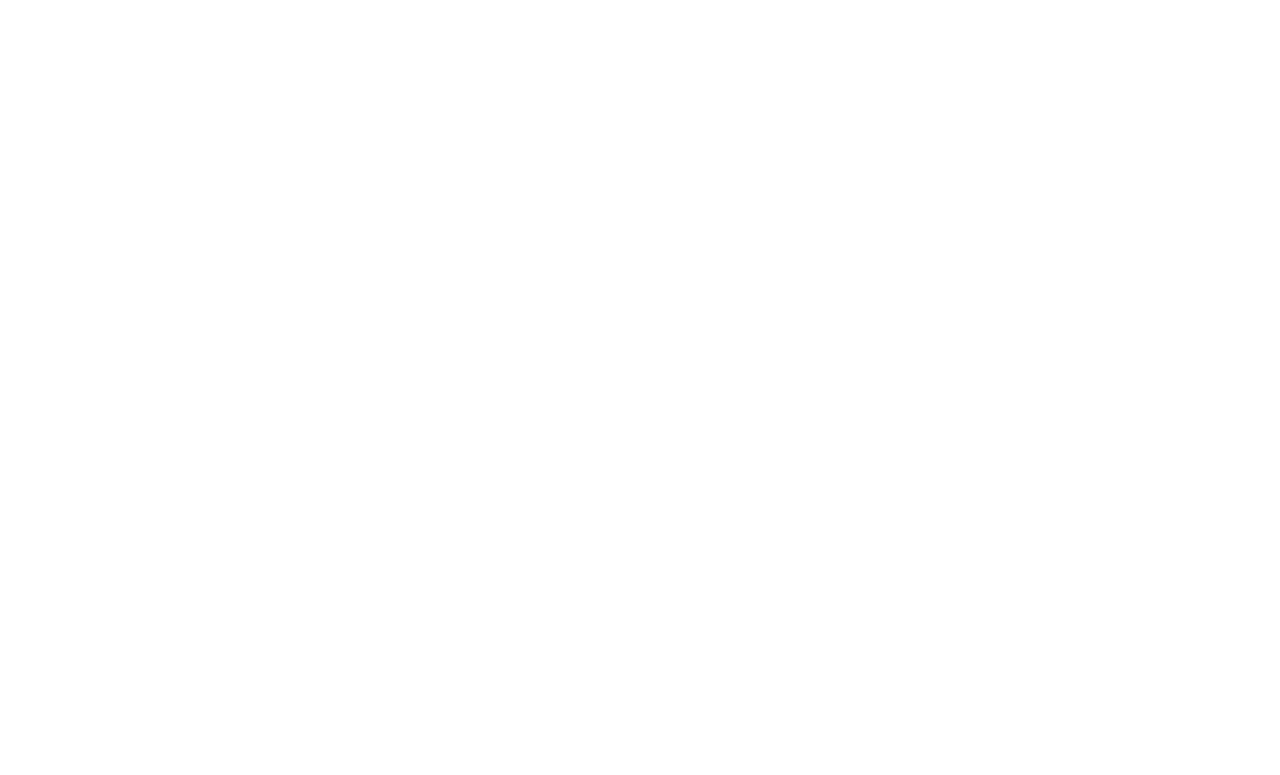
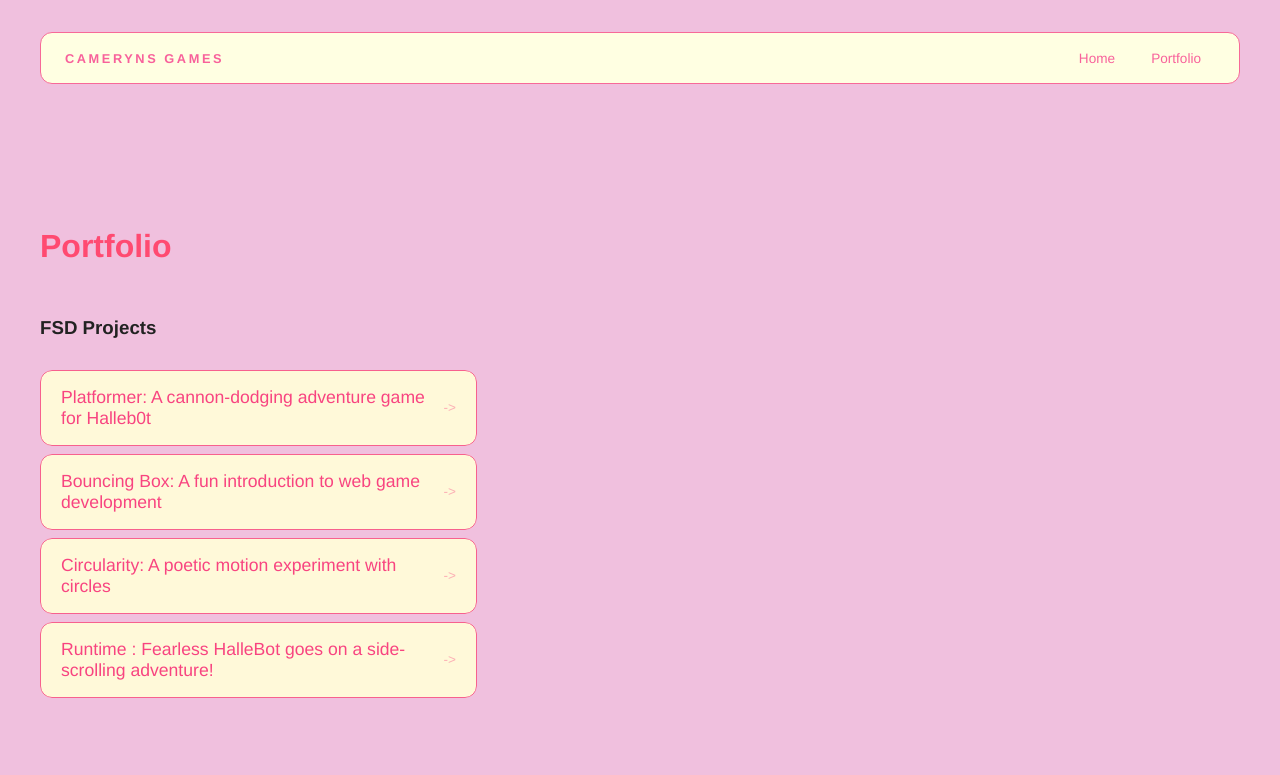
Before and after one commit to 7029950-lab/7029950-lab.github.io, a plain HTML site: page portfolio.html in a window 1280 px wide. Drawn offline with Linux system fonts and the light colour scheme.

Commit message:
finished

```diff
--- a/portfolio.html
+++ b/portfolio.html
@@ -0,0 +1,50 @@
+<!DOCTYPE html>
+<html>
+
+<head>
+  <title>Cameryn 2nd lovley life</title>
+  <link rel="stylesheet" href="style.css" />
+</head>
+
+<body>
+  <!-- All content goes here -->
+  <div id="all-contents">
+    <nav>
+      <h1>Cameryns games</h1>
+      <ul id="nav-ul">
+        <li class="nav-li">
+          <a href="index.html">Home</a>
+        </li>
+        <li class="nav-li">
+          <a href="portfolio.html">Portfolio</a>
+        </li>
+      </ul>
+    </nav>
+
+    <main>
+      <div class="content">
+        <h1>Portfolio</h1>
+        <h3>FSD Projects</h3>
+        <ul id="portfolio">
+          <li>
+            <a href="fsd-projects/platformer/">Platformer: A cannon-dodging adventure game for Halleb0t</a>
+          </li>
+          <li>
+            <a href="fsd-projects/bouncing-box/">Bouncing Box: A fun introduction to web game development</a>
+          </li>
+          <li>
+            <a href="fsd-projects/circularity/">Circularity: A poetic motion experiment with circles</a>
+          </li>
+          <li>
+            <a href="fsd-projects/runtime/">Runtime : Fearless HalleBot goes on a side-scrolling adventure!</a>
+          </li>
+        </ul>
+
+        <!-- ASD Projects will go here -->
+
+      </div>
+    </main>
+  </div>
+</body>
+
+</html>
--- a/style.css
+++ b/style.css
@@ -120,7 +120,7 @@ h2 {
 .sidebar-img:hover {
   filter: grayscale(0%);
   transform: translateY(-4px);
-  box-shadow: 0 16px 40px rgba(0, 0, 0, 0.18);
+  box-shadow: 0 16px 40px rgba(0, 0, 0, 0.24);
 }
 
 nav {
@@ -140,7 +140,7 @@ nav h1 {
   font-weight: 700;
   text-transform: uppercase;
   letter-spacing: 0.2em;
-  color: #000;
+  color: #ff4482;
 }
 
 #nav-ul {
@@ -164,7 +164,7 @@ nav h1 {
 }
 
 .nav-li a:hover {
-  background: #000;
+  background: #fd3c6c;
   color: #fff;
 }
 nav {
@@ -184,3 +184,55 @@ nav h1 {
   background: #f04a65;
   color: #bbb1b1;
 }
+/* Portfolio styles */
+.content h1 {
+  color: rgb(255, 74, 113);
+}
+
+#portfolio {
+  list-style: none;
+  margin: 0;
+  padding: 0;
+  width: 100%;
+  display: flex;
+  flex-direction: column;
+  gap: 8px;
+}
+
+#portfolio li {
+  border-radius: 12px;
+  overflow: hidden;
+}
+
+#portfolio a {
+  display: flex;
+  justify-content: space-between;
+  align-items: center;
+  text-decoration: none;
+  color: #f84480;
+  padding: 16px 20px;
+  font-size: 1.1rem;
+  font-weight: 500;
+  background: #fff9d9;
+  border: 1px solid #f7618e;
+  border-radius: 12px;
+  transition: background 0.25s ease, color 0.25s ease, transform 0.25s ease;
+}
+
+#portfolio a:hover {
+  background: #fadef3;
+  color: #ff3a85;
+  transform: translateX(4px);
+}
+
+#portfolio a::after {
+  content: "->";
+  font-size: 0.85rem;
+  opacity: 0.4;
+  transition: opacity 0.25s ease;
+  white-space: nowrap;
+}
+
+#portfolio a:hover::after {
+  opacity: 1;
+}
```
